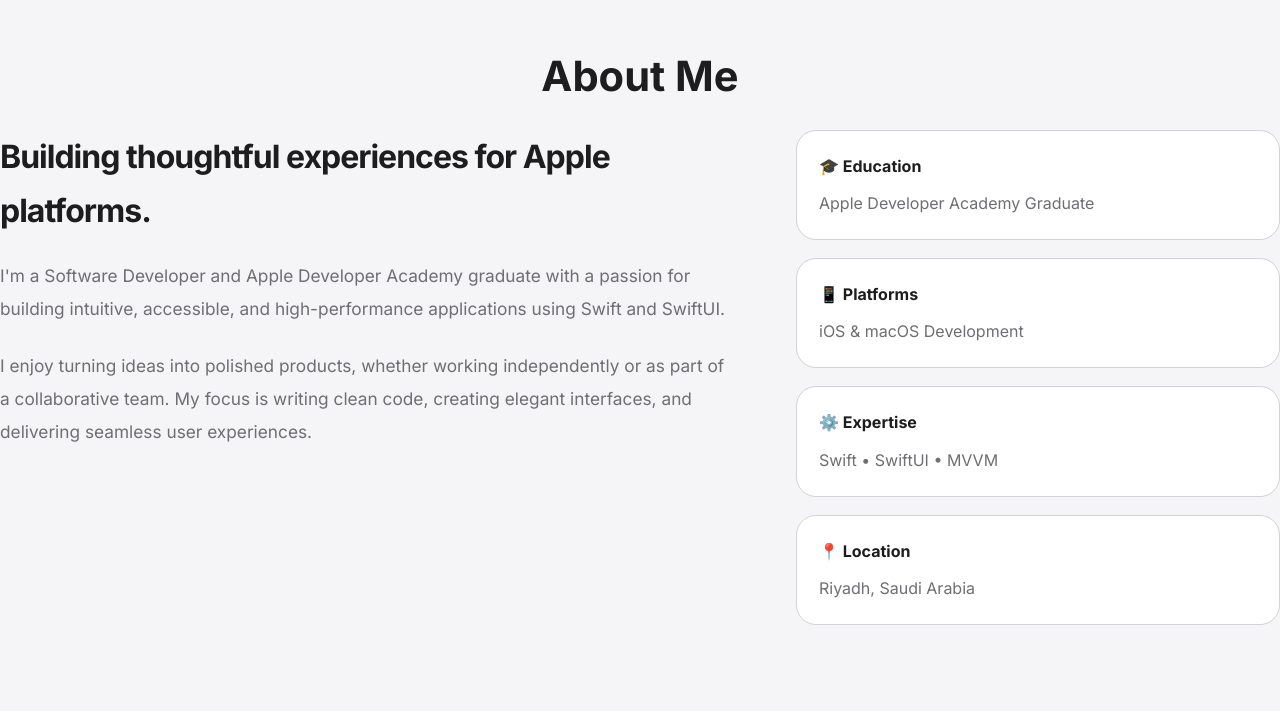
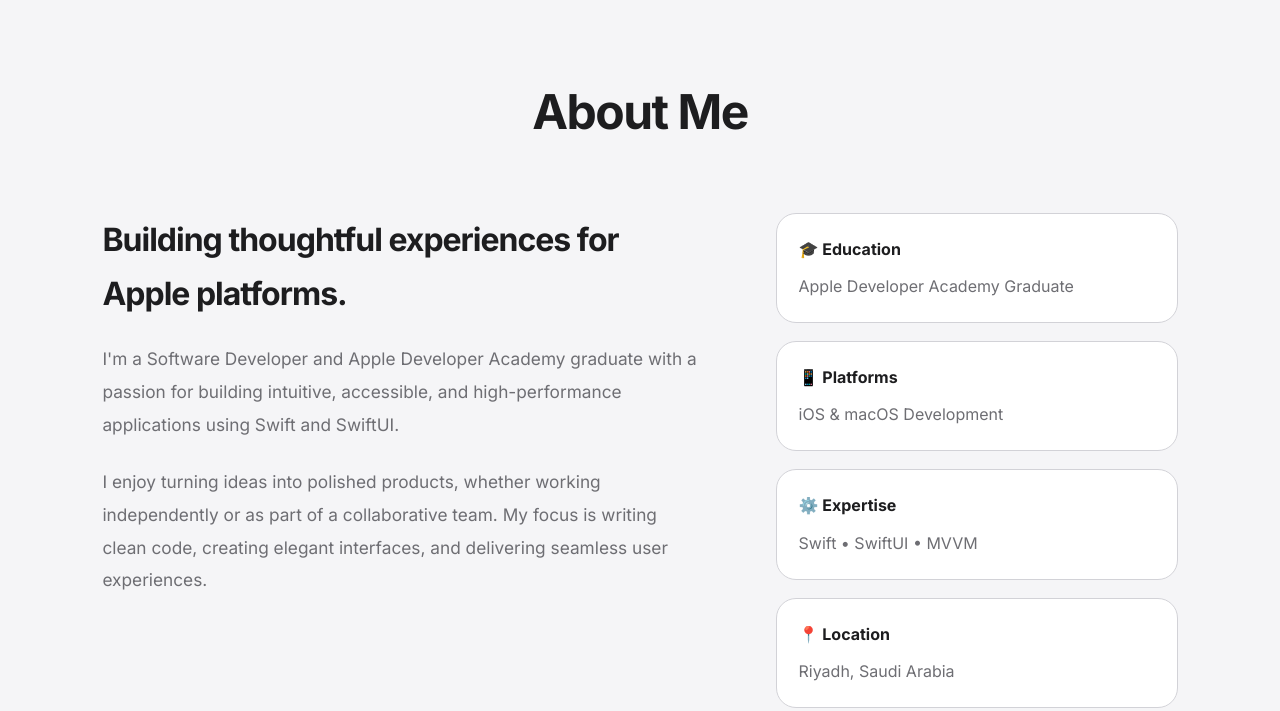
Before and after one commit to yousraagoub/portfolio, a plain HTML site: page index.html in a window 1280 px wide. Shown: the part 869-1580 px from the top of the page. Drawn offline with Linux system fonts and the light colour scheme.

Commit message:
Refactor styles for sections and hero container
Updated padding, font sizes, and added a pseudo-element for sections. Enhanced the hero container with a radial gradient background.

```diff
--- a/style.css
+++ b/style.css
@@ -141,20 +141,23 @@
 
 section{
 
-    padding:110px 0;
-
-}
-
+    padding:140px 8%;
+
+    position:relative;
+
+}
 .section-title{
 
-    font-size:2.6rem;
+    font-size:3rem;
 
     font-weight:700;
 
+    letter-spacing:-1.5px;
+
+    margin-bottom:60px;
+
     text-align:center;
 
-    margin-bottom:18px;
-
 }
 
 .section-subtitle{
@@ -171,6 +174,26 @@
 
 }
 
+.section::after{
+
+    content:"";
+
+    position:absolute;
+
+    bottom:0;
+
+    left:50%;
+
+    transform:translateX(-50%);
+
+    width:120px;
+
+    height:1px;
+
+    background:rgba(0,0,0,.08);
+
+}
+
 /* ---------- Progress Bar ---------- */
 
 .progress-bar{
@@ -255,6 +278,12 @@
 
 }
 
+body.dark .section::after{
+
+    background:rgba(255,255,255,.08);
+
+}
+
 .logo{
 
     font-size:1.3rem;
@@ -335,6 +364,17 @@
     justify-content:center;
 
     padding:120px 8% 60px;
+
+    background:
+        radial-gradient(circle at 85% 20%,
+        rgba(0,113,227,.10),
+        transparent 35%),
+
+        radial-gradient(circle at 10% 80%,
+        rgba(120,120,255,.08),
+        transparent 30%),
+
+        var(--background);
 
 }
 
```
